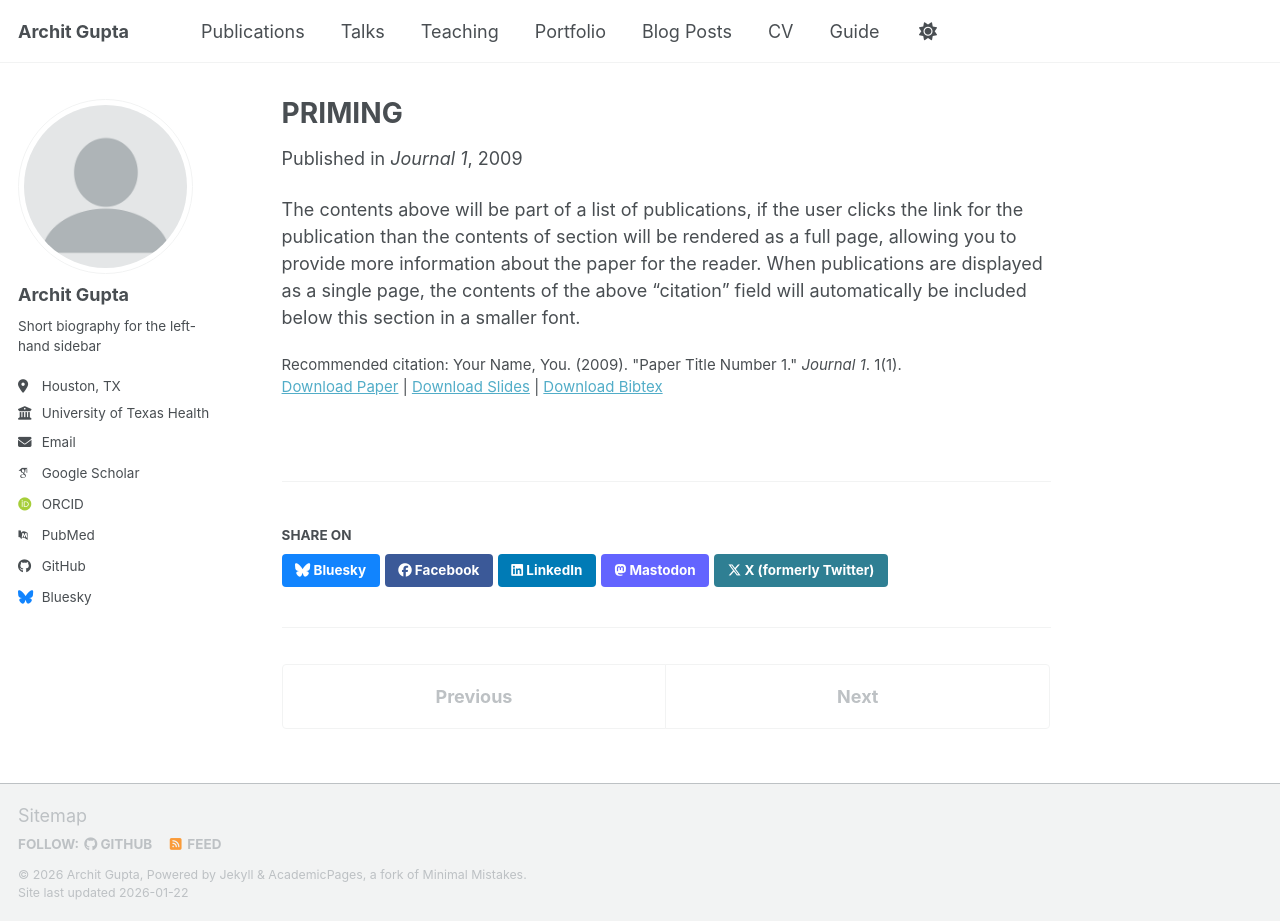
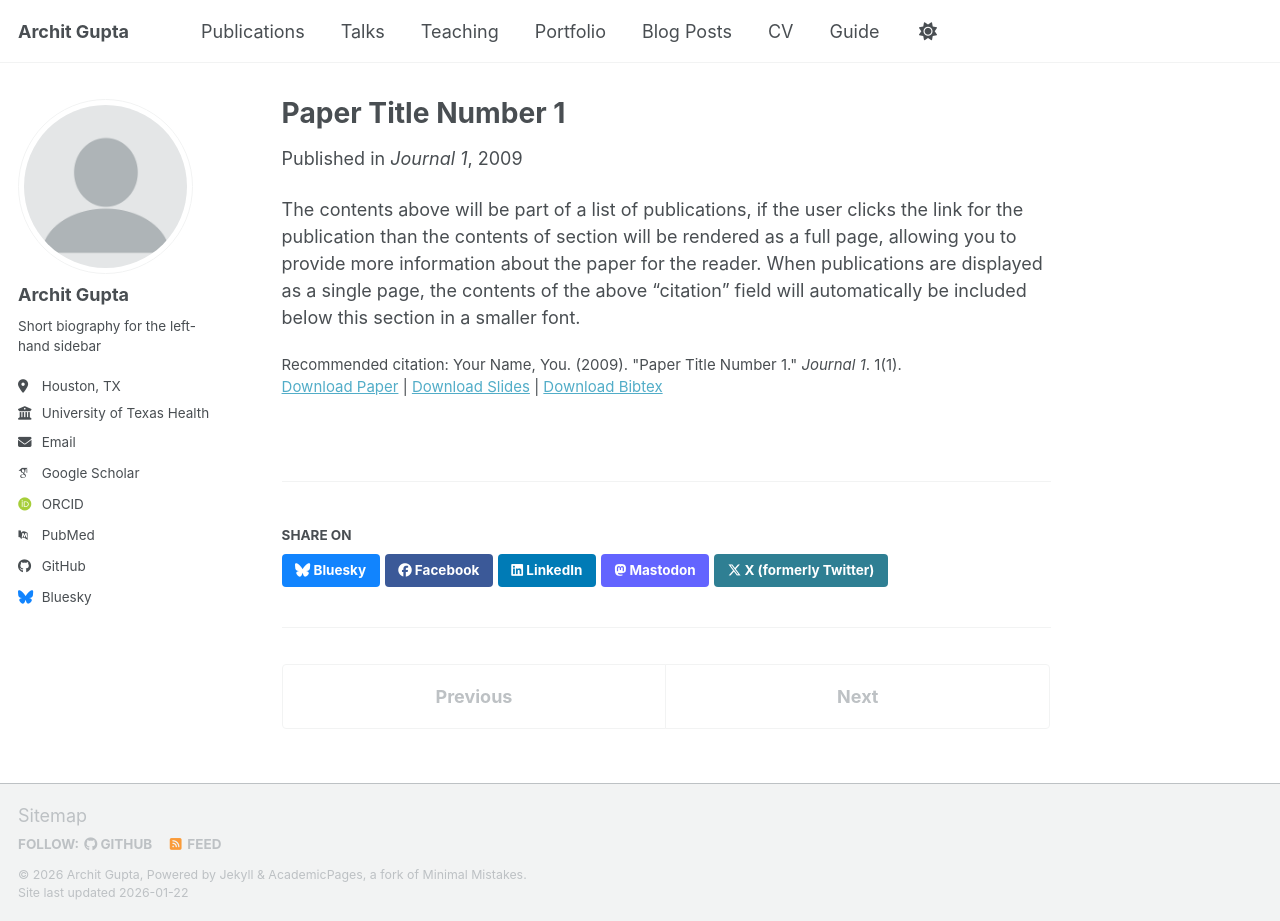
Before and after one commit to architg1/architg1.github.io, a Jekyll site: the page built from _publications/2009-10-01-paper-title-number-1.md, in a window 1280 px wide and 921 px high. Built offline with Jekyll 4.4.1, drawn with Linux system fonts in a browser that asks for light colours; some web fonts are replaced; a script bundle is joined from its source files by our own code; library files that are not in the unit come from our copies.

Commit message:
Update 2009-10-01-paper-title-number-1.md

```diff
--- a/_publications/2009-10-01-paper-title-number-1.md
+++ b/_publications/2009-10-01-paper-title-number-1.md
@@ -1,5 +1,5 @@
 ---
-title: "PRIMING"
+title: "Paper Title Number 1"
 collection: publications
 category: manuscripts
 permalink: /publication/2009-10-01-paper-title-number-1
```
